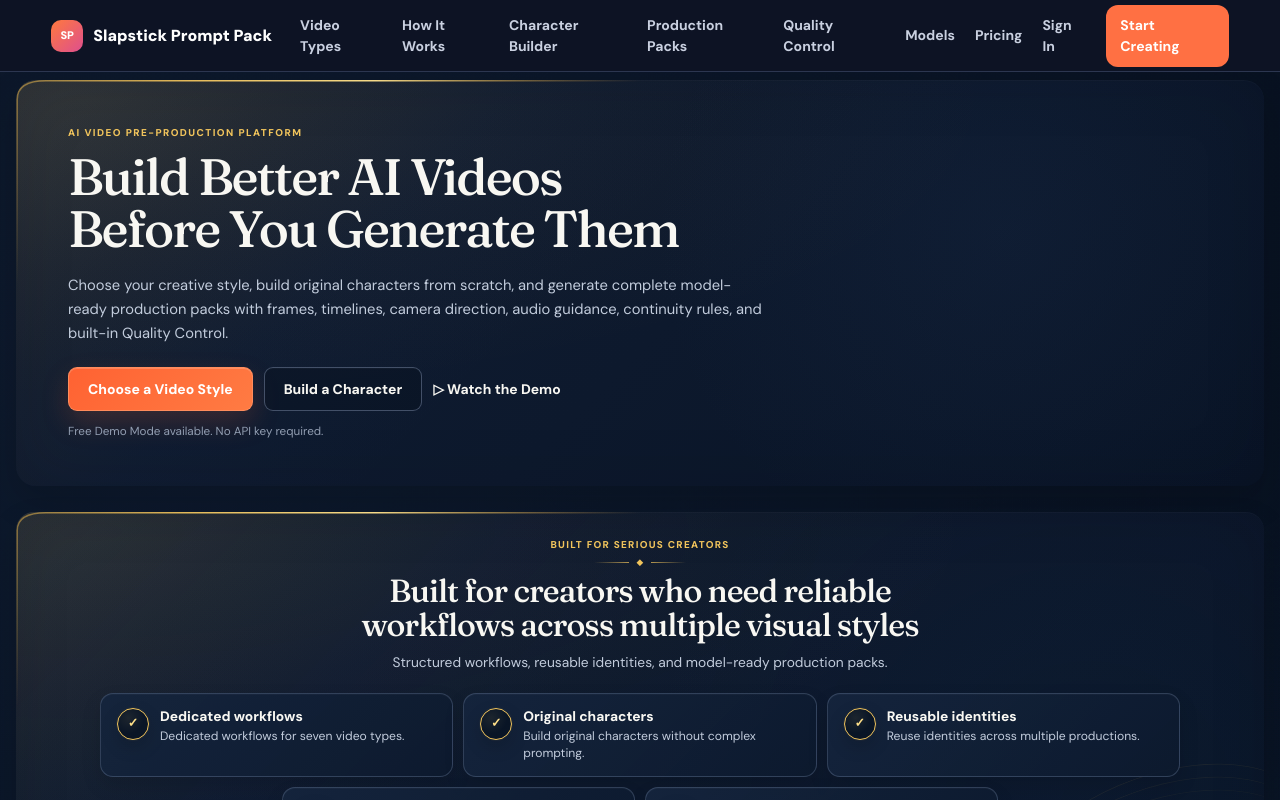
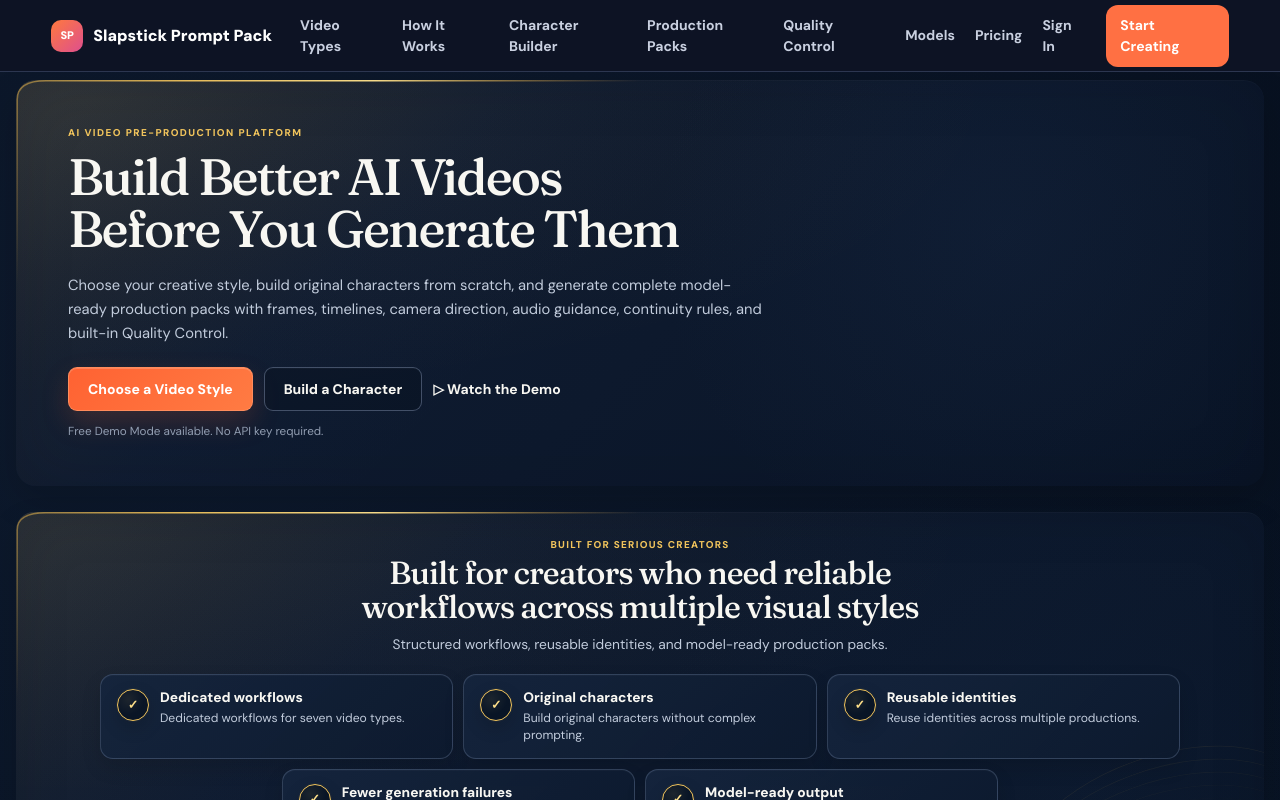
Before and after one commit to saifalrikaby1-png/slapstick-prompt-pack, a Next.js app: page / in a window 1280 px wide. Shown: the top 800 px of the page. Built offline with nearby package versions, Linux system fonts and the light colour scheme.

Commit message:
Remove heading dividers from homepage sections

```diff
--- a/app/globals.css
+++ b/app/globals.css
@@ -420,8 +420,8 @@
 .marketing-home .home-text-button { display:inline-flex; align-items:center; gap:9px; color:var(--home-white); font-weight:700; text-decoration:none; }.marketing-home .home-text-button:hover { color:var(--home-gold-light); }.marketing-home .home-muted-text { color:var(--home-muted); }.marketing-home .home-free-note { margin:16px 0 0; font-size:.78rem; }.marketing-home .home-hero-note { margin-top:12px; font-size:.73rem; line-height:1.4; }
 .marketing-home .home-section-wrap { padding:8px 0; }.marketing-home .home-premium-section { position:relative; width:min(1480px,calc(100% - 32px)); margin:10px auto; padding:0; overflow:visible; border:0; border-radius:18px; background:transparent; box-shadow:none; }
 .marketing-home .home-premium-section-inner { position:relative; isolation:isolate; overflow:hidden; border:0; border-radius:18px; padding:40px; background:linear-gradient(135deg,rgba(244,198,93,.08) 0%,rgba(217,164,61,.038) 16%,rgba(60,79,116,.028) 30%,transparent 45%),radial-gradient(ellipse at 6% 5%,rgba(244,198,93,.055) 0%,rgba(214,160,59,.022) 30%,transparent 54%),radial-gradient(circle at 86% 76%,rgba(29,63,106,.09),transparent 40%),linear-gradient(135deg,#101d33 0%,#0d192d 55%,#091426 100%); box-shadow:inset 0 1px 0 rgba(255,255,255,.022),inset 0 0 56px rgba(1,7,18,.13),0 12px 30px rgba(0,0,0,.13); }.marketing-home .home-partial-border { position:absolute; z-index:3; inset:0; display:block; width:100%; height:100%; overflow:visible; pointer-events:none; }.marketing-home .home-premium-section-inner > :not(.home-partial-border):not(.home-gold-curves) { position:relative; z-index:4; }
-.marketing-home .home-section-heading { position:relative; z-index:2; max-width:840px; margin:0 auto 28px; text-align:center; }.marketing-home .home-heading-divider { display:flex; align-items:center; justify-content:center; gap:8px; margin:0 auto 8px; color:var(--home-gold); }.marketing-home .home-heading-divider::before,.marketing-home .home-heading-divider::after { content:""; width:35px; height:1px; background:linear-gradient(90deg,transparent,rgba(241,196,92,.72)); }.marketing-home .home-heading-divider::after { transform:scaleX(-1); }.marketing-home .home-heading-divider span { font-size:.55rem; }
-.marketing-home .home-section-heading h2 { max-width:820px; margin:0 auto; color:var(--home-white); font-family:var(--font-fraunces),Georgia,"Times New Roman",serif; font-size:clamp(2rem,3.1vw,3.15rem); font-weight:500; line-height:1.08; letter-spacing:-.03em; text-align:center; text-wrap:balance; }.marketing-home .home-section-heading p { max-width:680px; margin:12px auto 0; color:var(--home-text); font-size:.94rem; line-height:1.6; text-align:center; }.marketing-home .creator-benefits-section .home-premium-section-inner{padding:28px 34px 30px}.marketing-home .creator-benefits-section .home-section-heading{max-width:700px;margin:0 auto 20px}.marketing-home .creator-benefits-section .home-section-eyebrow{margin-bottom:6px;font-size:.62rem;letter-spacing:.13em}.marketing-home .creator-benefits-section .home-heading-divider{margin-bottom:5px}.marketing-home .creator-benefits-section .home-section-heading h2{max-width:680px;font-size:clamp(1.75rem,2.5vw,2.55rem);line-height:1.08}.marketing-home .creator-benefits-section .home-section-heading p{max-width:620px;margin-top:9px;font-size:.86rem;line-height:1.5}
+.marketing-home .home-section-heading { position:relative; z-index:2; max-width:840px; margin:0 auto 28px; text-align:center; }.marketing-home .home-heading-divider,.marketing-home .home-heading-divider::before,.marketing-home .home-heading-divider::after,.marketing-home .home-heading-divider span,.marketing-home .home-heading-divider b { display:none !important; }
+.marketing-home .home-section-heading h2 { max-width:820px; margin:0 auto; color:var(--home-white); font-family:var(--font-fraunces),Georgia,"Times New Roman",serif; font-size:clamp(2rem,3.1vw,3.15rem); font-weight:500; line-height:1.08; letter-spacing:-.03em; text-align:center; text-wrap:balance; }.marketing-home .home-section-heading p { max-width:680px; margin:12px auto 0; color:var(--home-text); font-size:.94rem; line-height:1.6; text-align:center; }.marketing-home .creator-benefits-section .home-premium-section-inner{padding:28px 34px 30px}.marketing-home .creator-benefits-section .home-section-heading{max-width:700px;margin:0 auto 20px}.marketing-home .creator-benefits-section .home-section-eyebrow,.marketing-home .home-tag-section .home-section-eyebrow{margin-bottom:6px}.marketing-home .creator-benefits-section .home-section-eyebrow{font-size:.62rem;letter-spacing:.13em}.marketing-home .creator-benefits-section .home-section-heading h2{max-width:680px;font-size:clamp(1.75rem,2.5vw,2.55rem);line-height:1.08}.marketing-home .creator-benefits-section .home-section-heading p{max-width:620px;margin-top:9px;font-size:.86rem;line-height:1.5}
 .marketing-home .home-card-grid { position:relative; z-index:2; display:grid; grid-template-columns:repeat(3,minmax(0,1fr)); gap:14px; width:min(1160px,100%); margin:28px auto 0; }.marketing-home .home-card-grid-five { grid-template-columns:repeat(6,minmax(0,1fr)); }.marketing-home .home-card-grid-five>* { grid-column:span 2; }.marketing-home .home-card-grid-five>*:nth-child(4) { grid-column:2 / span 2; }.marketing-home .home-card-grid-five>*:nth-child(5) { grid-column:4 / span 2; }.marketing-home .creator-benefits-section .home-card-grid{max-width:1080px;margin-top:18px;gap:10px}.marketing-home .creator-benefits-section .home-icon-card{min-height:82px;padding:14px 16px;gap:11px}.marketing-home .creator-benefits-section .home-icon{flex-basis:32px;width:32px;height:32px;font-size:.78rem}.marketing-home .creator-benefits-section .home-premium-card h3{font-size:.86rem;line-height:1.25}.marketing-home .creator-benefits-section .home-premium-card p{margin-top:3px;font-size:.76rem;line-height:1.4}
 .marketing-home .home-premium-card { position:relative; z-index:2; overflow:hidden; min-height:auto; padding:20px; border:1px solid var(--home-card-border); border-radius:13px; background:linear-gradient(135deg,rgba(21,37,62,.9),rgba(13,26,46,.94)); box-shadow:inset 0 1px 0 rgba(255,255,255,.025),0 9px 20px rgba(0,0,0,.12); transition:transform 180ms ease,border-color 180ms ease,background 180ms ease,box-shadow 180ms ease; }.marketing-home .home-premium-card:hover { transform:translateY(-2px); border-color:rgba(241,196,92,.42); background:linear-gradient(135deg,rgba(25,43,72,.96),rgba(16,30,52,.98)); box-shadow:inset 0 1px 0 rgba(255,255,255,.043),0 13px 26px rgba(0,0,0,.18); }.marketing-home .home-premium-card h3 { margin:0; color:var(--home-white); font-size:.96rem; font-weight:750; line-height:1.3; }.marketing-home .home-premium-card p { margin:6px 0 0; color:var(--home-text); font-size:.86rem; line-height:1.5; }
 .marketing-home .home-icon { display:grid; flex:0 0 38px; width:38px; height:38px; place-items:center; border:1.5px solid var(--home-gold); border-radius:50%; background:radial-gradient(circle at 35% 30%,rgba(255,224,138,.08),transparent 54%),rgba(6,14,28,.66); color:var(--home-gold-light); font-size:.9rem; font-weight:900; box-shadow:0 0 0 1px rgba(241,196,92,.045),0 7px 18px rgba(0,0,0,.16); }.marketing-home .home-icon-card { display:flex; align-items:flex-start; gap:14px; min-height:108px; padding:20px; }.marketing-home .home-icon-card>div { min-width:0; }
--- a/app/marketing-home.tsx
+++ b/app/marketing-home.tsx
@@ -16,7 +16,6 @@
 function SectionHeading({ eyebrow, title, copy }: { eyebrow: string; title: string; copy?: string }) {
   return <header className="home-section-heading">
     <span className="home-section-eyebrow">{eyebrow}</span>
-    <div className="home-heading-divider" aria-hidden="true"><span>◆</span></div>
     <h2>{title}</h2>
     {copy ? <p>{copy}</p> : null}
   </header>;
```
